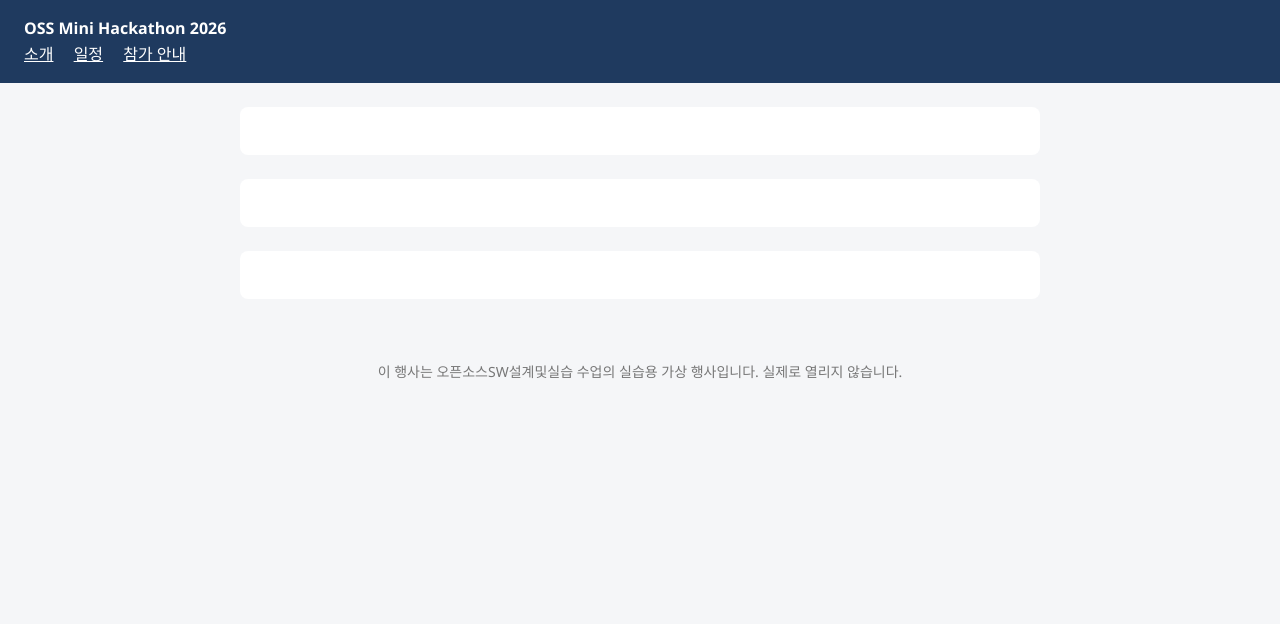
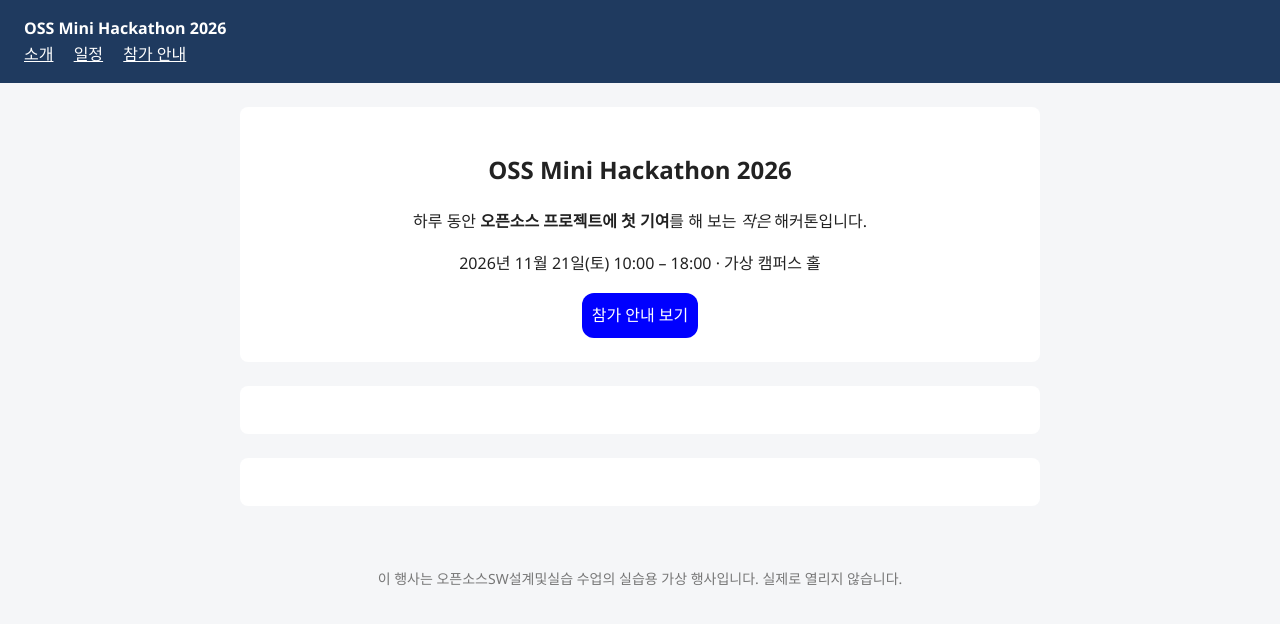
Before and after one commit to leejhy0542/oss2026-week07-team09, a plain HTML site: page index.html in a window 1280 px wide. Drawn offline with Linux system fonts and the light colour scheme.

Commit message:
A: make intro

```diff
--- a/index.html
+++ b/index.html
@@ -19,7 +19,10 @@
   <main>
     <!-- ===== A: 행사 소개 (#intro) ===== -->
     <section id="intro">
-      <!-- A 가 이 안을 채웁니다 -->
+      <h1>OSS Mini Hackathon 2026</h1>
+      <p>하루 동안 <strong>오픈소스 프로젝트에 첫 기여</strong>를 해 보는 <em>작은</em> 해커톤입니다.</p>
+      <p>2026년 11월 21일(토) 10:00 – 18:00 · 가상 캠퍼스 홀</p>
+      <a class="cta" href="#faq">참가 안내 보기</a>
     </section>
 
     <!-- ===== B: 일정표 (#schedule) ===== -->
--- a/style.css
+++ b/style.css
@@ -45,7 +45,17 @@
 
 /* ===== A: #intro ===== */
 /* 선택자는 #intro 로 시작합니다. 예: #intro h1 { ... } */
-
+#intro{
+  text-align: center;
+}
+#intro .cta{
+  text-decoration: none;
+  border-radius: 12px;
+  padding : 10px;
+  display: inline-block;
+  background-color: blue;
+  color: white;
+}
 
 /* ===== B: #schedule ===== */
 /* 선택자는 #schedule 로 시작합니다. 예: #schedule table { ... } */
```
